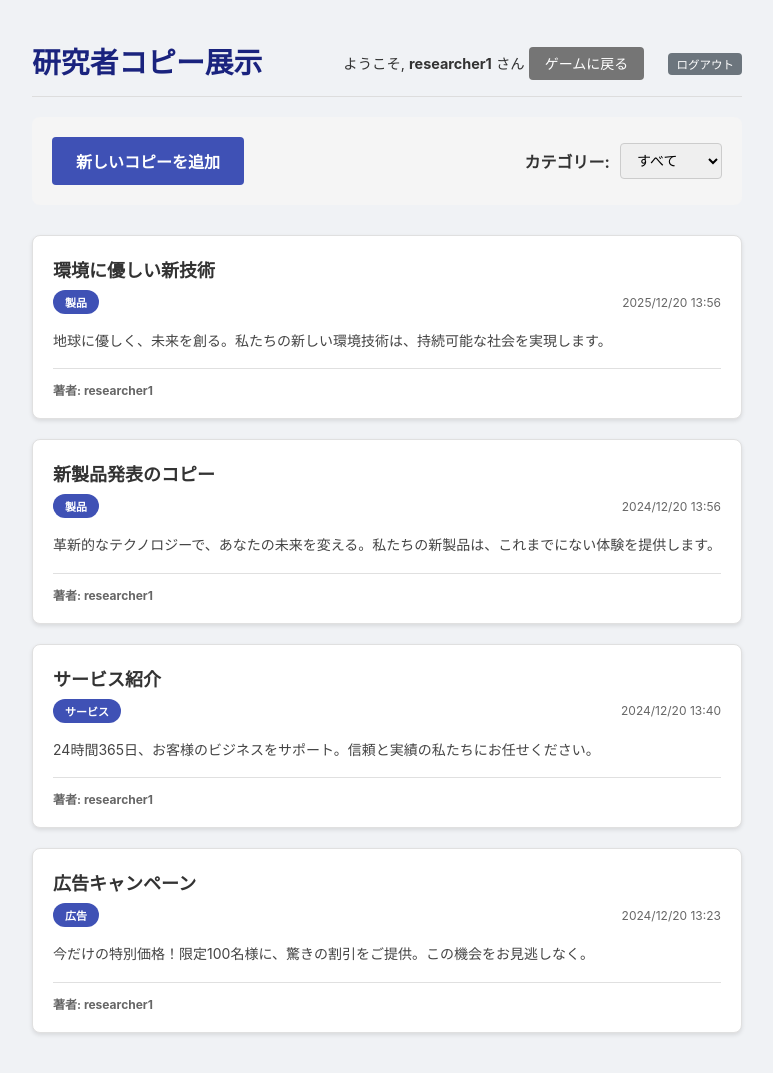
After one commit to kmkm10/project-genesis, a Flask app: page /copies in a window 1280 px wide. The commit adds this page. Shown: the whole page, without its empty margins (253-1026 px from the left). Run offline with Flask 3, Linux system fonts and the light colour scheme; a user stored in the database is signed in; data comes from the database, SQL or seed files in the repository; both versions use the stored data as it was after the commit; some libraries are stand-ins or nearby versions.

Commit message:
Add researcher copy showcase feature
Co-authored-by: kmkm10 <55736659+kmkm10@users.noreply.github.com>

```diff
--- a/app.py
+++ b/app.py
@@ -173,6 +173,83 @@ def reset_password(token):
 @login_required
 def index(): return render_template('index.html')
 
+@app.route('/copies')
+@login_required
+def copies():
+    """Display researcher copies showcase page"""
+    return render_template('copies.html')
+
+@app.route('/api/copies', methods=['GET'])
+@login_required
+def get_copies():
+    """Get all researcher copies"""
+    conn = None
+    try:
+        conn = get_db_connection()
+        cur = get_cursor(conn)
+        ph = get_sql_placeholder()
+
+        cur.execute(f'''
+            SELECT rc.id, rc.title, rc.copy_text, rc.category, rc.created_at, u.username
+            FROM researcher_copies rc
+            JOIN users u ON rc.user_id = u.id
+            ORDER BY rc.created_at DESC
+        ''')
+
+        copies = []
+        for row in cur.fetchall():
+            copies.append({
+                'id': row['id'],
+                'title': row['title'],
+                'copy_text': row['copy_text'],
+                'category': row['category'] or '未分類',
+                'created_at': row['created_at'],
+                'author': row['username']
+            })
+
+        return jsonify({'success': True, 'copies': copies})
+    except Exception as e:
+        print(f"Get Copies Error: {e}")
+        return jsonify({'success': False, 'message': 'コピーの取得に失敗しました。'}), 500
+    finally:
+        if conn:
+            cur.close()
+            conn.close()
+
+@app.route('/api/copies', methods=['POST'])
+@login_required
+def add_copy():
+    """Add a new researcher copy"""
+    conn = None
+    try:
+        data = request.json
+        title = data.get('title')
+        copy_text = data.get('copy_text')
+        category = data.get('category', '')
+
+        if not title or not copy_text:
+            return jsonify({'success': False, 'message': 'タイトルと本文は必須です。'}), 400
+
+        conn = get_db_connection()
+        cur = get_cursor(conn)
+        ph = get_sql_placeholder()
+
+        sql_insert = f'''
+            INSERT INTO researcher_copies (user_id, title, copy_text, category, created_at)
+            VALUES ({ph}, {ph}, {ph}, {ph}, {ph})
+        '''
+        cur.execute(sql_insert, (session['user_id'], title, copy_text, category, time.time()))
+        conn.commit()
+
+        return jsonify({'success': True, 'message': 'コピーを追加しました。'})
+    except Exception as e:
+        print(f"Add Copy Error: {e}")
+        return jsonify({'success': False, 'message': 'コピーの追加に失敗しました。'}), 500
+    finally:
+        if conn:
+            cur.close()
+            conn.close()
+
 @app.route('/api/gamestate')
 @login_required
 def get_gamestate():
--- /dev/null
+++ b/static/css/copies.css
@@ -0,0 +1,262 @@
+/* Copies Page Specific Styles */
+
+#copy-container {
+    max-width: 1400px;
+    margin: 0 auto;
+    padding: 20px;
+}
+
+.copy-controls {
+    display: flex;
+    justify-content: space-between;
+    align-items: center;
+    margin-bottom: 30px;
+    padding: 20px;
+    background: #f5f5f5;
+    border-radius: 8px;
+}
+
+.filter-controls {
+    display: flex;
+    align-items: center;
+    gap: 10px;
+}
+
+.filter-controls label {
+    font-weight: bold;
+}
+
+.filter-controls select {
+    padding: 8px 12px;
+    border: 1px solid #ccc;
+    border-radius: 4px;
+    font-size: 14px;
+}
+
+.primary-btn {
+    background: #3f51b5;
+    color: white;
+    padding: 12px 24px;
+    border: none;
+    border-radius: 4px;
+    cursor: pointer;
+    font-size: 16px;
+    font-weight: bold;
+    transition: background 0.3s;
+}
+
+.primary-btn:hover {
+    background: #303f9f;
+}
+
+.back-btn {
+    margin-right: 10px;
+    padding: 8px 16px;
+    background: #757575;
+    color: white;
+    text-decoration: none;
+    border-radius: 4px;
+    font-size: 14px;
+}
+
+.back-btn:hover {
+    background: #616161;
+}
+
+/* Copies Grid */
+.copies-grid {
+    display: grid;
+    grid-template-columns: repeat(auto-fill, minmax(350px, 1fr));
+    gap: 20px;
+    margin-top: 20px;
+}
+
+.copy-card {
+    background: white;
+    border: 1px solid #e0e0e0;
+    border-radius: 8px;
+    padding: 20px;
+    box-shadow: 0 2px 4px rgba(0,0,0,0.1);
+    transition: transform 0.2s, box-shadow 0.2s;
+}
+
+.copy-card:hover {
+    transform: translateY(-2px);
+    box-shadow: 0 4px 8px rgba(0,0,0,0.15);
+}
+
+.copy-card-header {
+    margin-bottom: 12px;
+}
+
+.copy-card-title {
+    font-size: 18px;
+    font-weight: bold;
+    color: #333;
+    margin: 0 0 8px 0;
+}
+
+.copy-card-meta {
+    display: flex;
+    justify-content: space-between;
+    align-items: center;
+    font-size: 12px;
+    color: #666;
+}
+
+.copy-category {
+    background: #3f51b5;
+    color: white;
+    padding: 4px 12px;
+    border-radius: 12px;
+    font-size: 11px;
+    font-weight: bold;
+}
+
+.copy-card-body {
+    margin: 16px 0;
+}
+
+.copy-text {
+    font-size: 14px;
+    line-height: 1.6;
+    color: #444;
+    white-space: pre-wrap;
+    word-wrap: break-word;
+}
+
+.copy-card-footer {
+    display: flex;
+    justify-content: space-between;
+    align-items: center;
+    margin-top: 12px;
+    padding-top: 12px;
+    border-top: 1px solid #e0e0e0;
+    font-size: 12px;
+    color: #999;
+}
+
+.copy-author {
+    font-weight: bold;
+    color: #666;
+}
+
+/* Modal Styles */
+.modal {
+    display: none;
+    position: fixed;
+    z-index: 1000;
+    left: 0;
+    top: 0;
+    width: 100%;
+    height: 100%;
+    overflow: auto;
+    background-color: rgba(0,0,0,0.5);
+}
+
+.modal-content {
+    background-color: #fefefe;
+    margin: 5% auto;
+    padding: 30px;
+    border: 1px solid #888;
+    border-radius: 8px;
+    width: 90%;
+    max-width: 600px;
+    position: relative;
+}
+
+.close-btn {
+    color: #aaa;
+    float: right;
+    font-size: 28px;
+    font-weight: bold;
+    cursor: pointer;
+    line-height: 20px;
+}
+
+.close-btn:hover,
+.close-btn:focus {
+    color: #000;
+}
+
+/* Form Styles */
+.form-group {
+    margin-bottom: 20px;
+}
+
+.form-group label {
+    display: block;
+    margin-bottom: 8px;
+    font-weight: bold;
+    color: #333;
+}
+
+.form-group input,
+.form-group select,
+.form-group textarea {
+    width: 100%;
+    padding: 10px;
+    border: 1px solid #ccc;
+    border-radius: 4px;
+    font-size: 14px;
+    box-sizing: border-box;
+}
+
+.form-group textarea {
+    resize: vertical;
+    font-family: inherit;
+}
+
+.form-actions {
+    display: flex;
+    gap: 10px;
+    justify-content: flex-end;
+    margin-top: 20px;
+}
+
+.cancel-btn {
+    background: #757575;
+    color: white;
+    padding: 10px 20px;
+    border: none;
+    border-radius: 4px;
+    cursor: pointer;
+    font-size: 14px;
+}
+
+.cancel-btn:hover {
+    background: #616161;
+}
+
+/* Empty State */
+.empty-state {
+    text-align: center;
+    padding: 60px 20px;
+    color: #999;
+}
+
+.empty-state h3 {
+    font-size: 24px;
+    margin-bottom: 10px;
+}
+
+.empty-state p {
+    font-size: 16px;
+}
+
+/* Responsive */
+@media (max-width: 768px) {
+    .copies-grid {
+        grid-template-columns: 1fr;
+    }
+
+    .copy-controls {
+        flex-direction: column;
+        gap: 15px;
+        align-items: stretch;
+    }
+
+    .filter-controls {
+        justify-content: space-between;
+    }
+}
--- a/static/css/style.css
+++ b/static/css/style.css
@@ -153,6 +153,20 @@ footer {
     background-color: #5a6268;
 }
 
+.copies-link {
+    display: inline-block;
+    margin-right: 10px;
+    padding: 3px 8px;
+    background-color: #3f51b5;
+    color: white;
+    text-decoration: none;
+    border-radius: 4px;
+    font-size: 0.8em;
+}
+.copies-link:hover {
+    background-color: #303f9f;
+}
+
 .auth-container {
     width: 100%;
     max-width: 400px;
--- /dev/null
+++ b/static/js/copies.js
@@ -0,0 +1,159 @@
+// Copies Page JavaScript - Vanilla JS version
+
+let allCopies = [];
+
+// Load all copies on page load
+document.addEventListener('DOMContentLoaded', function() {
+    loadCopies();
+
+    // Add copy button click
+    document.getElementById('add-copy-btn').addEventListener('click', function() {
+        document.getElementById('add-copy-modal').style.display = 'block';
+    });
+
+    // Close modal buttons
+    document.querySelectorAll('.close-btn, .cancel-btn').forEach(function(btn) {
+        btn.addEventListener('click', function() {
+            document.getElementById('add-copy-modal').style.display = 'none';
+            document.getElementById('add-copy-form').reset();
+        });
+    });
+
+    // Close modal when clicking outside
+    window.addEventListener('click', function(event) {
+        if (event.target.id === 'add-copy-modal') {
+            document.getElementById('add-copy-modal').style.display = 'none';
+            document.getElementById('add-copy-form').reset();
+        }
+    });
+
+    // Add copy form submission
+    document.getElementById('add-copy-form').addEventListener('submit', function(e) {
+        e.preventDefault();
+
+        const formData = {
+            title: document.getElementById('copy-title').value,
+            copy_text: document.getElementById('copy-text').value,
+            category: document.getElementById('copy-category').value
+        };
+
+        fetch('/api/copies', {
+            method: 'POST',
+            headers: {
+                'Content-Type': 'application/json'
+            },
+            body: JSON.stringify(formData)
+        })
+        .then(response => response.json())
+        .then(data => {
+            if (data.success) {
+                document.getElementById('add-copy-modal').style.display = 'none';
+                document.getElementById('add-copy-form').reset();
+                loadCopies();
+                showMessage('コピーを追加しました！', 'success');
+            } else {
+                showMessage(data.message || 'エラーが発生しました', 'error');
+            }
+        })
+        .catch(error => {
+            showMessage('コピーの追加に失敗しました', 'error');
+        });
+    });
+
+    // Category filter
+    document.getElementById('category-filter').addEventListener('change', function() {
+        const selectedCategory = this.value;
+        filterCopies(selectedCategory);
+    });
+});
+
+function loadCopies() {
+    fetch('/api/copies')
+        .then(response => response.json())
+        .then(data => {
+            if (data.success) {
+                allCopies = data.copies;
+                displayCopies(allCopies);
+            } else {
+                showMessage('コピーの読み込みに失敗しました', 'error');
+            }
+        })
+        .catch(error => {
+            showMessage('コピーの読み込みに失敗しました', 'error');
+        });
+}
+
+function displayCopies(copies) {
+    const grid = document.getElementById('copies-grid');
+    grid.innerHTML = '';
+
+    if (copies.length === 0) {
+        grid.innerHTML = `
+            <div class="empty-state">
+                <h3>まだコピーがありません</h3>
+                <p>「新しいコピーを追加」ボタンから最初のコピーを作成してください。</p>
+            </div>
+        `;
+        return;
+    }
+
+    copies.forEach(function(copy) {
+        const date = new Date(copy.created_at * 1000);
+        const formattedDate = formatDate(date);
+
+        const card = document.createElement('div');
+        card.className = 'copy-card';
+        card.setAttribute('data-category', copy.category);
+        card.innerHTML = `
+            <div class="copy-card-header">
+                <h3 class="copy-card-title">${escapeHtml(copy.title)}</h3>
+                <div class="copy-card-meta">
+                    <span class="copy-category">${escapeHtml(copy.category)}</span>
+                    <span class="copy-date">${formattedDate}</span>
+                </div>
+            </div>
+            <div class="copy-card-body">
+                <p class="copy-text">${escapeHtml(copy.copy_text)}</p>
+            </div>
+            <div class="copy-card-footer">
+                <span class="copy-author">著者: ${escapeHtml(copy.author)}</span>
+            </div>
+        `;
+
+        grid.appendChild(card);
+    });
+}
+
+function filterCopies(category) {
+    if (category === 'all') {
+        displayCopies(allCopies);
+    } else {
+        const filtered = allCopies.filter(copy => copy.category === category);
+        displayCopies(filtered);
+    }
+}
+
+function formatDate(date) {
+    const year = date.getFullYear();
+    const month = String(date.getMonth() + 1).padStart(2, '0');
+    const day = String(date.getDate()).padStart(2, '0');
+    const hours = String(date.getHours()).padStart(2, '0');
+    const minutes = String(date.getMinutes()).padStart(2, '0');
+    return `${year}/${month}/${day} ${hours}:${minutes}`;
+}
+
+function escapeHtml(text) {
+    const map = {
+        '&': '&amp;',
+        '<': '&lt;',
+        '>': '&gt;',
+        '"': '&quot;',
+        "'": '&#039;'
+    };
+    return text.replace(/[&<>"']/g, function(m) { return map[m]; });
+}
+
+function showMessage(message, type) {
+    // Simple alert for now - could be improved with a toast notification
+    alert(message);
+}
--- /dev/null
+++ b/templates/copies.html
@@ -0,0 +1,81 @@
+<!DOCTYPE html>
+<html lang="ja">
+
+<head>
+    <meta charset="UTF-8">
+    <meta name="viewport" content="width=device-width, initial-scale=1.0">
+    <title>研究者コピー展示 - Project Genesis</title>
+    <link rel="stylesheet" href="/static/css/style.css">
+    <link rel="stylesheet" href="/static/css/copies.css">
+</head>
+
+<body>
+    <div id="copy-container">
+        <header>
+            <h1>研究者コピー展示</h1>
+            <div class="header-info">
+                <div class="user-info">
+                    <span>ようこそ, <strong>{{ session.username }}</strong> さん</span>
+                    <a href="{{ url_for('index') }}" class="back-btn">ゲームに戻る</a>
+                    <a href="{{ url_for('logout') }}" class="logout-btn">ログアウト</a>
+                </div>
+            </div>
+        </header>
+
+        <main>
+            <div class="copy-controls">
+                <button id="add-copy-btn" class="primary-btn">新しいコピーを追加</button>
+                <div class="filter-controls">
+                    <label for="category-filter">カテゴリー:</label>
+                    <select id="category-filter">
+                        <option value="all">すべて</option>
+                        <option value="製品">製品</option>
+                        <option value="サービス">サービス</option>
+                        <option value="広告">広告</option>
+                        <option value="その他">その他</option>
+                    </select>
+                </div>
+            </div>
+
+            <div id="copies-grid" class="copies-grid">
+                <!-- Copies will be loaded here dynamically -->
+            </div>
+        </main>
+    </div>
+
+    <!-- Add Copy Modal -->
+    <div id="add-copy-modal" class="modal">
+        <div class="modal-content">
+            <span class="close-btn">&times;</span>
+            <h2>新しいコピーを追加</h2>
+            <form id="add-copy-form">
+                <div class="form-group">
+                    <label for="copy-title">タイトル:</label>
+                    <input type="text" id="copy-title" name="title" required>
+                </div>
+                <div class="form-group">
+                    <label for="copy-category">カテゴリー:</label>
+                    <select id="copy-category" name="category">
+                        <option value="">未分類</option>
+                        <option value="製品">製品</option>
+                        <option value="サービス">サービス</option>
+                        <option value="広告">広告</option>
+                        <option value="その他">その他</option>
+                    </select>
+                </div>
+                <div class="form-group">
+                    <label for="copy-text">コピー本文:</label>
+                    <textarea id="copy-text" name="copy_text" rows="6" required></textarea>
+                </div>
+                <div class="form-actions">
+                    <button type="submit" class="primary-btn">追加</button>
+                    <button type="button" class="cancel-btn">キャンセル</button>
+                </div>
+            </form>
+        </div>
+    </div>
+
+    <script src="/static/js/copies.js"></script>
+</body>
+
+</html>
--- a/templates/index.html
+++ b/templates/index.html
@@ -21,6 +21,7 @@
                     文明: <span id="civ-name"></span>
                 </div>
                 <div class="user-info">
+                    <a href="{{ url_for('copies') }}" class="copies-link">コピー展示</a>
                     <span>ようこそ, <strong>{{ session.username }}</strong> さん</span>
                     <a href="{{ url_for('logout') }}" class="logout-btn">ログアウト</a>
                 </div>
```
Also changed, not shown: init_db.py (+16 -0 lines), schema.sql (+10 -0 lines), genesis.db, 1 other file.
